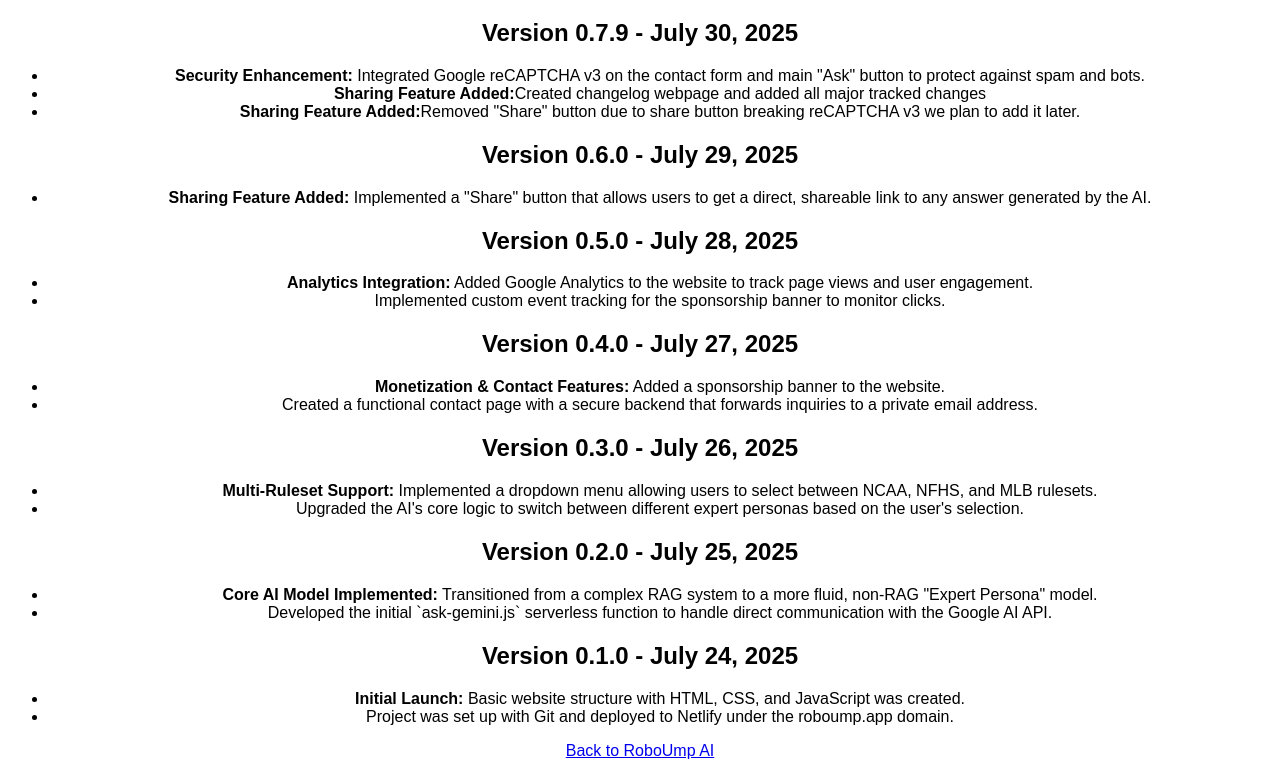
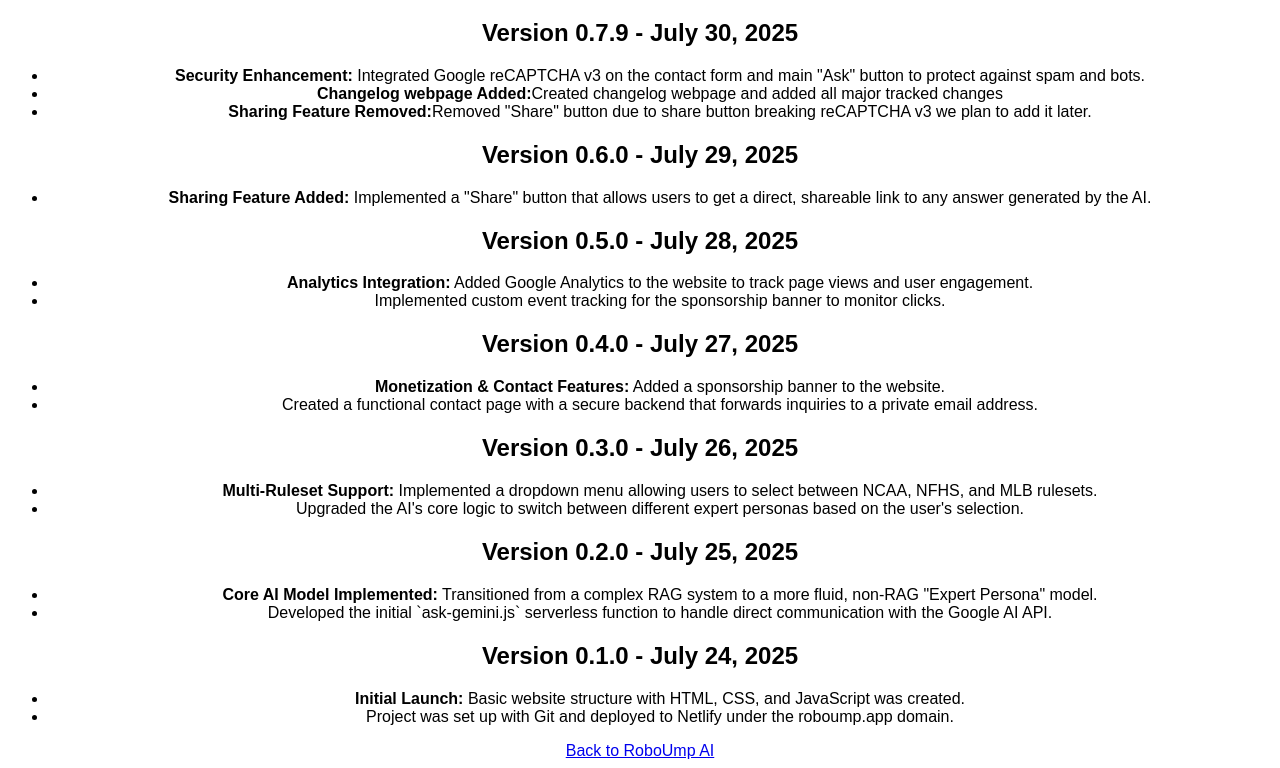
Before and after one commit to Mrfox122/roboump.ai.5, a website: page changelog.html in a window 1280 px wide. Shown: the part 61-829 px from the top of the page. Drawn offline with Linux system fonts and the light colour scheme.

Commit message:
fixed changelog

```diff
--- a/changelog.html
+++ b/changelog.html
@@ -13,8 +13,8 @@
     <h2>Version 0.7.9 - July 30, 2025</h2>
     <ul>
         <li><strong>Security Enhancement:</strong> Integrated Google reCAPTCHA v3 on the contact form and main "Ask" button to protect against spam and bots.</li>
-        <li><strong>Sharing Feature Added:</strong>Created changelog webpage and added all major tracked changes</li>
-        <li><strong>Sharing Feature Added:</strong>Removed "Share" button due to share button breaking reCAPTCHA v3 we plan to add it later.</li>
+        <li><strong>Changelog webpage Added:</strong>Created changelog webpage and added all major tracked changes</li>
+        <li><strong>Sharing Feature Removed:</strong>Removed "Share" button due to share button breaking reCAPTCHA v3 we plan to add it later.</li>
     </ul>
 </div>
 
```
